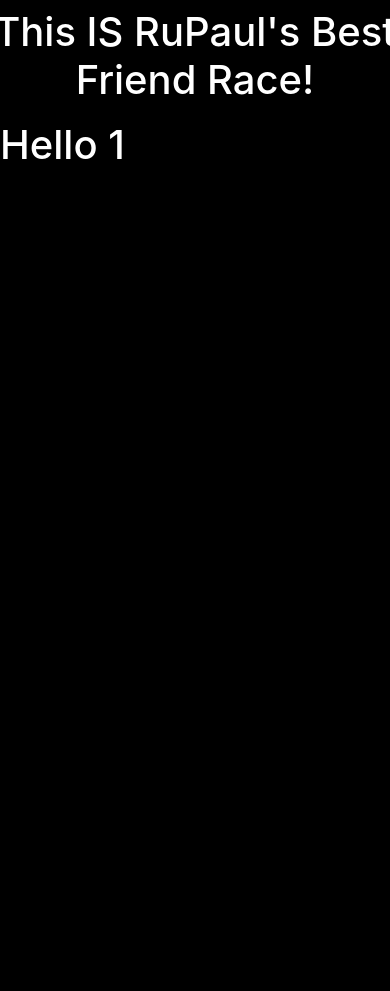
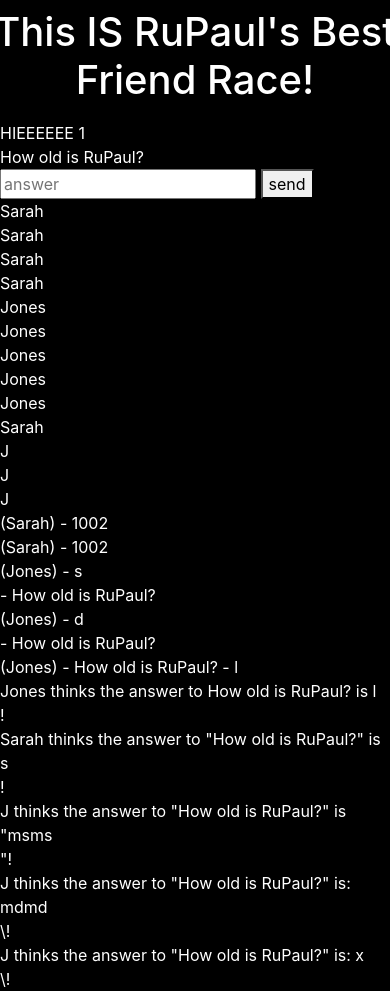
Before and after one commit to Code-Institute-Submissions/rupaulquiz, a Flask app: page /1 in a window 390 px wide; the page is wider, and only the part inside the window is pictured. Before the commit the page ends 159 px from the top of that part, so only its background shows below. Run offline with Flask 2, Linux system fonts and the light colour scheme; some libraries are stand-ins or nearby versions.

Commit message:
5: Tested and cleaned up previous commit functions. Customised quiz.html

```diff
--- a/app.py
+++ b/app.py
@@ -7,20 +7,23 @@ app = Flask(__name__)
 
 
 def write_to_file(file, name):
+    """Writes data to text files"""
     with open(file, "a") as player_list:
         player_list.writelines(name)
 
 
-def add_incorrect_answer(player_name, incorrect_answer):
-    write_to_file("data/incorrect_answers.txt", "({0}) - {1}\n".format(
-            player_name, incorrect_answer))
+def add_incorrect_answer(player_name, question, incorrect_answer):
+    """Adds incorrect answer to incorrect_answers.txt"""
+    write_to_file("data/incorrect_answers.txt", "{0} thinks the answer to \"{1}\" is: {2}! \n".format(
+            player_name, question, incorrect_answer))
 
 
-def get_all_incorrect_answers():
-    incorrect_answers = []
-    with open("data/incorrect_answers.txt", "r") as incorrect_answers:
-        incorrect_answers = [row for row in incorrect_answers if len(row.strip()) > 0]
-    return incorrect_answers
+def get_all_data(file, list):
+    """Collects data from .txt files"""
+    list = []
+    with open(file, "r") as list:
+        list = [row for row in list if len(row.strip()) > 0]
+    return list
 
 
 @app.route('/', methods=["GET", "POST"])
@@ -56,13 +59,15 @@ def load(player_name):
         if questions[question_index]["answer"] == player_response:
             question_index += 1
         else:
-            add_incorrect_answer(player_name, player_response +"\n")
+            add_incorrect_answer(player_name,
+                                questions[question_index]["question"],
+                                player_response + "\n" )
 
-    incorrect_answers = get_all_incorrect_answers()
 
-    online_players_list = open("data/online_players.txt")
-    online_players = [row for row in online_players_list if len(row.strip()) > 0]
-    online_players_list.close()
+    incorrect_answers = get_all_data("data/incorrect_answers.txt", list)
+    online_players = get_all_data("data/online_players.txt", list)
+
+
 
     return render_template("quiz.html", player_name=player_name,
                             incorrect_answers=incorrect_answers,
--- a/data/incorrect_answers.txt
+++ b/data/incorrect_answers.txt
@@ -0,0 +1,20 @@
+(Sarah) - 1002
+
+(Sarah) - 1002
+
+(Jones) - s
+ - How old is RuPaul?
+(Jones) - d
+ - How old is RuPaul?
+(Jones) - How old is RuPaul? - l
+
+Jones thinks the answer to How old is RuPaul? is l
+!
+Sarah thinks the answer to "How old is RuPaul?" is s
+!
+J thinks the answer to "How old is RuPaul?" is "msms
+"!
+J thinks the answer to "How old is RuPaul?" is: mdmd
+\!
+J thinks the answer to "How old is RuPaul?" is: x
+\!
--- a/data/online_players.txt
+++ b/data/online_players.txt
@@ -0,0 +1,13 @@
+Sarah
+Sarah
+Sarah
+Sarah
+Jones
+Jones
+Jones
+Jones
+Jones
+Sarah
+J
+J
+J
--- a/templates/quiz.html
+++ b/templates/quiz.html
@@ -1,10 +1,38 @@
 {% extends 'base.html' %}
 {% block content %}
 
-<div class="container-fluid">
-    <h1>Hello {{ player_name }}</h1>
+<!–– Welcome with username -->
+<div class="col-sm-2">
+    HIEEEEEE {{ player_name }}
+</div>
+
+<!–– Loads question -->
+<div class="col-sm-12">
+    {{ questions[question_index]["question"] }}
+</div>
+
+<!–– Answer form -->
+<div class="col-sm-12">
+    <form method="POST">
+        <input type="text" placeholder="answer" name="player_response" id="player_response">
+        <input type="hidden" name="question_index" id="question_index" value="{{question_index}}">
+        <button>send</button>
+    </form>
+</div>
+
+<!–– List of online users -->
+<div class="col-md-6 onlineusers">
+    {% for player in online_players %}
+        {{ player }}<br>
+    {% endfor %}
+</div>
+
+<!–– List of wrong answers -->
+<div class="col-md-6">
+    {% for answer in incorrect_answers %}
+        {{ answer }}<br>
+    {% endfor %}
 </div>
 
 
-
 {% endblock %}
```
Also changed, not shown: data/players_names.txt (+4 -4 lines), static/style.css (+11 -1 lines), README.md.
